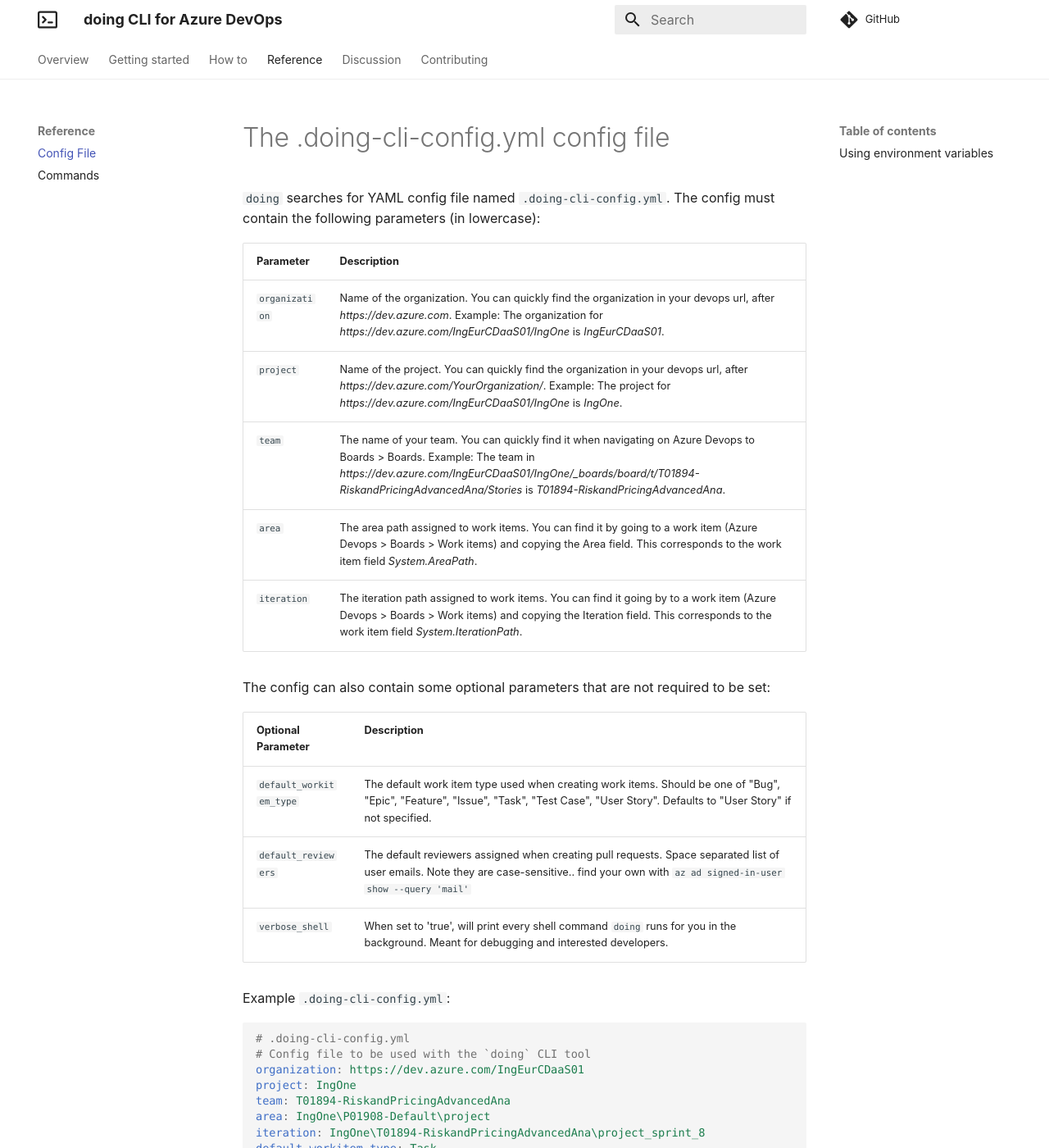
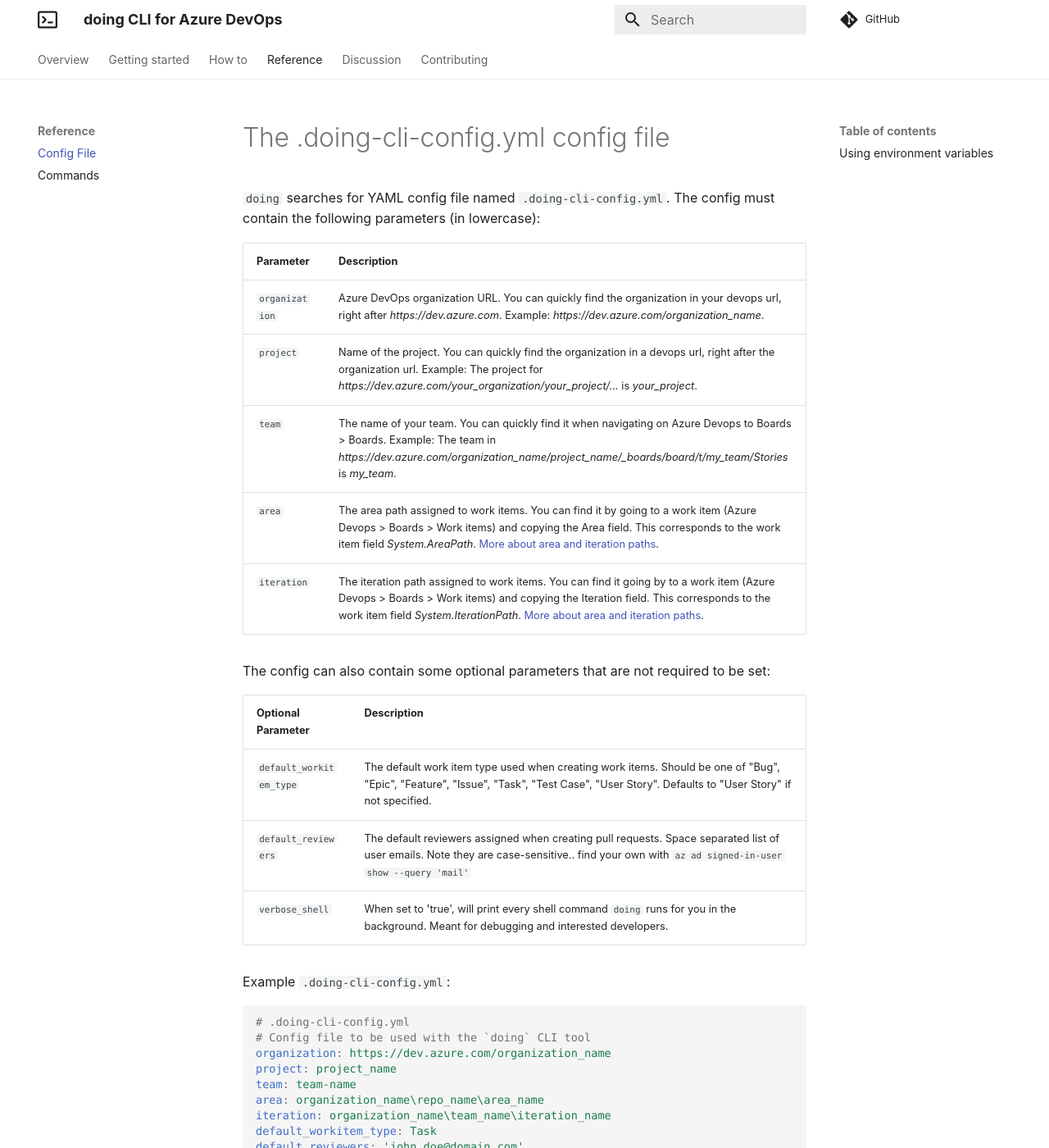
Before and after one commit to ing-bank/doing-cli, an MkDocs documentation site: the page built from docs/reference/config_file.md, in a window 1280 px wide and 1400 px high. Shown: the whole window at 82% size. Built offline with MkDocs 1.6.1 and Material for MkDocs 9.7.7, drawn with Linux system fonts in a browser that asks for light colours; comment, search, counter and statistics services are not loaded; some of the changed text lies outside the part shown.

Commit message:
Update docs

````diff
--- a/docs/reference/config_file.md
+++ b/docs/reference/config_file.md
@@ -4,11 +4,11 @@
 
 | Parameter      | Description                          |
 | ----------- | ------------------------------------ |
-| `organization`       | Name of the organization. You can quickly find the organization in your devops url, after *https://dev.azure.com*. Example: The organization for *https://dev.azure.com/IngEurCDaaS01/IngOne* is *IngEurCDaaS01*.  |
-| `project`       | Name of the project. You can quickly find the organization in your devops url, after *https://dev.azure.com/YourOrganization/*. Example: The project for *https://dev.azure.com/IngEurCDaaS01/IngOne* is *IngOne*. |
-| `team`    | The name of your team. You can quickly find it when navigating on Azure Devops to Boards > Boards. Example: The team in *https://dev.azure.com/IngEurCDaaS01/IngOne/_boards/board/t/T01894-RiskandPricingAdvancedAna/Stories* is *T01894-RiskandPricingAdvancedAna*. |
-| `area`    | The area path assigned to work items. You can find it by going to a work item (Azure Devops > Boards > Work items) and copying the Area field. This corresponds to the work item field *System.AreaPath*. |
-| `iteration`    | The iteration path assigned to work items. You can find it going by to a work item (Azure Devops > Boards > Work items) and copying the Iteration field. This corresponds to the work item field *System.IterationPath*. |
+| `organization`       | Azure DevOps organization URL. You can quickly find the organization in your devops url, right after *https://dev.azure.com*. Example: *https://dev.azure.com/organization_name*.  |
+| `project`       | Name of the project. You can quickly find the organization in a devops url, right after the organization url. Example: The project for *https://dev.azure.com/your_organization/your_project/...* is *your_project*. |
+| `team`    | The name of your team. You can quickly find it when navigating on Azure Devops to Boards > Boards. Example: The team in *https://dev.azure.com/organization_name/project_name/_boards/board/t/my_team/Stories* is *my_team*. |
+| `area`    | The area path assigned to work items. You can find it by going to a work item (Azure Devops > Boards > Work items) and copying the Area field. This corresponds to the work item field *System.AreaPath*. [More about area and iteration paths](https://docs.microsoft.com/en-us/azure/devops/organizations/settings/about-areas-iterations?view=azure-devops). |
+| `iteration`    | The iteration path assigned to work items. You can find it going by to a work item (Azure Devops > Boards > Work items) and copying the Iteration field. This corresponds to the work item field *System.IterationPath*. [More about area and iteration paths](https://docs.microsoft.com/en-us/azure/devops/organizations/settings/about-areas-iterations?view=azure-devops). |
 
 The config can also contain some optional parameters that are not required to be set:
 
@@ -23,14 +23,14 @@
 ```yaml
 # .doing-cli-config.yml
 # Config file to be used with the `doing` CLI tool
-organization: https://dev.azure.com/IngEurCDaaS01
-project: IngOne
-team: T01894-RiskandPricingAdvancedAna
-area: IngOne\P01908-Default\project
-iteration: IngOne\T01894-RiskandPricingAdvancedAna\project_sprint_8
+organization: https://dev.azure.com/organization_name
+project: project_name
+team: team-name
+area: organization_name\repo_name\area_name
+iteration: organization_name\team_name\iteration_name
 default_workitem_type: Task
-default_reviewers: 'tim.vink@ing.com'
-verbose_shell: True
+default_reviewers: 'john.doe@domain.com'
+verbose_shell: False
 ```
 
 ## Using environment variables
````
Also changed, not shown: CONTRIBUTING.md (+36 -31 lines), docs/discussion/oneproject_setup.md (+3 -3 lines), docs/get_started/setup_auth.md (+1 -1 lines), docs/get_started/setup_project.md (+2 -2 lines), docs/index.md (+1 -1 lines).
